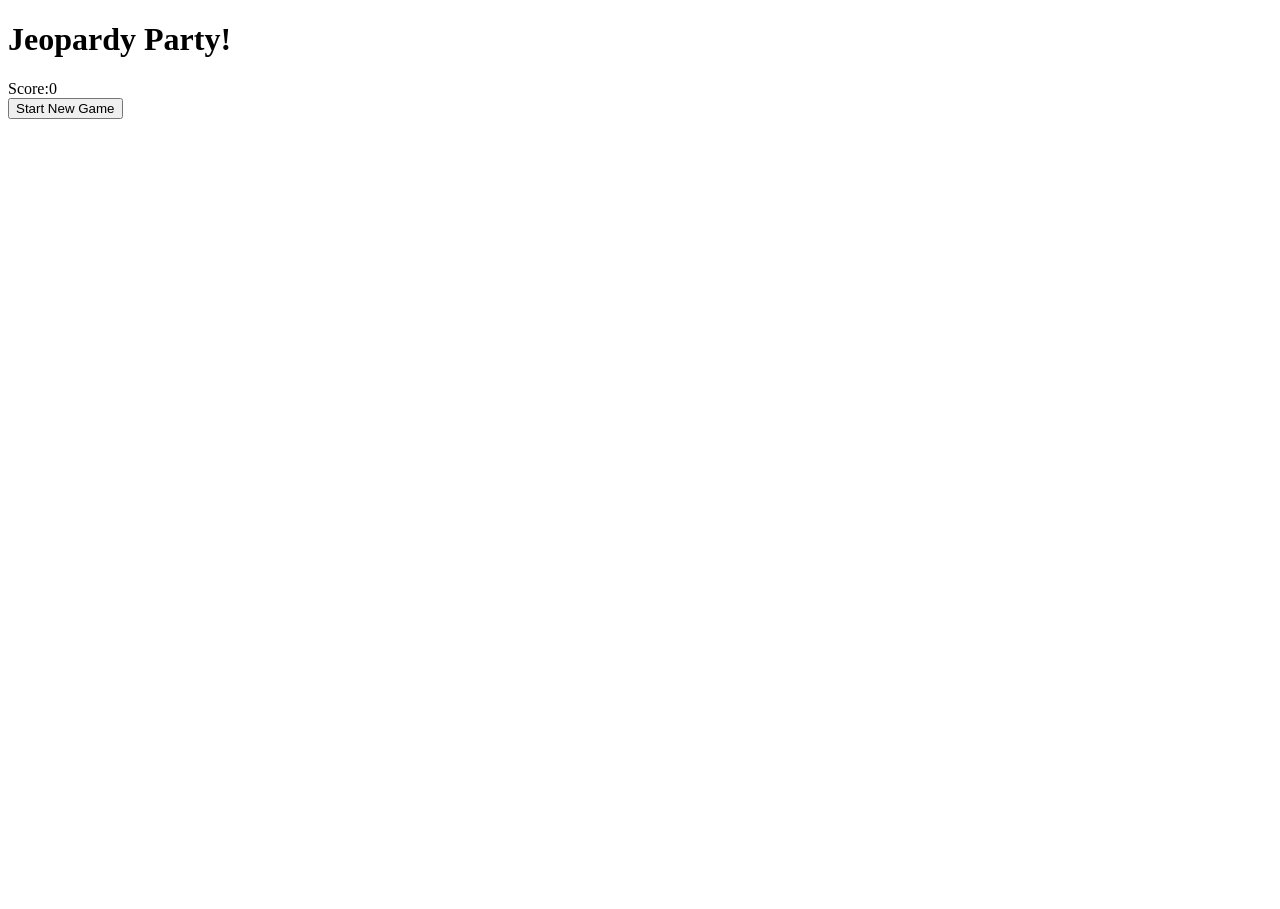
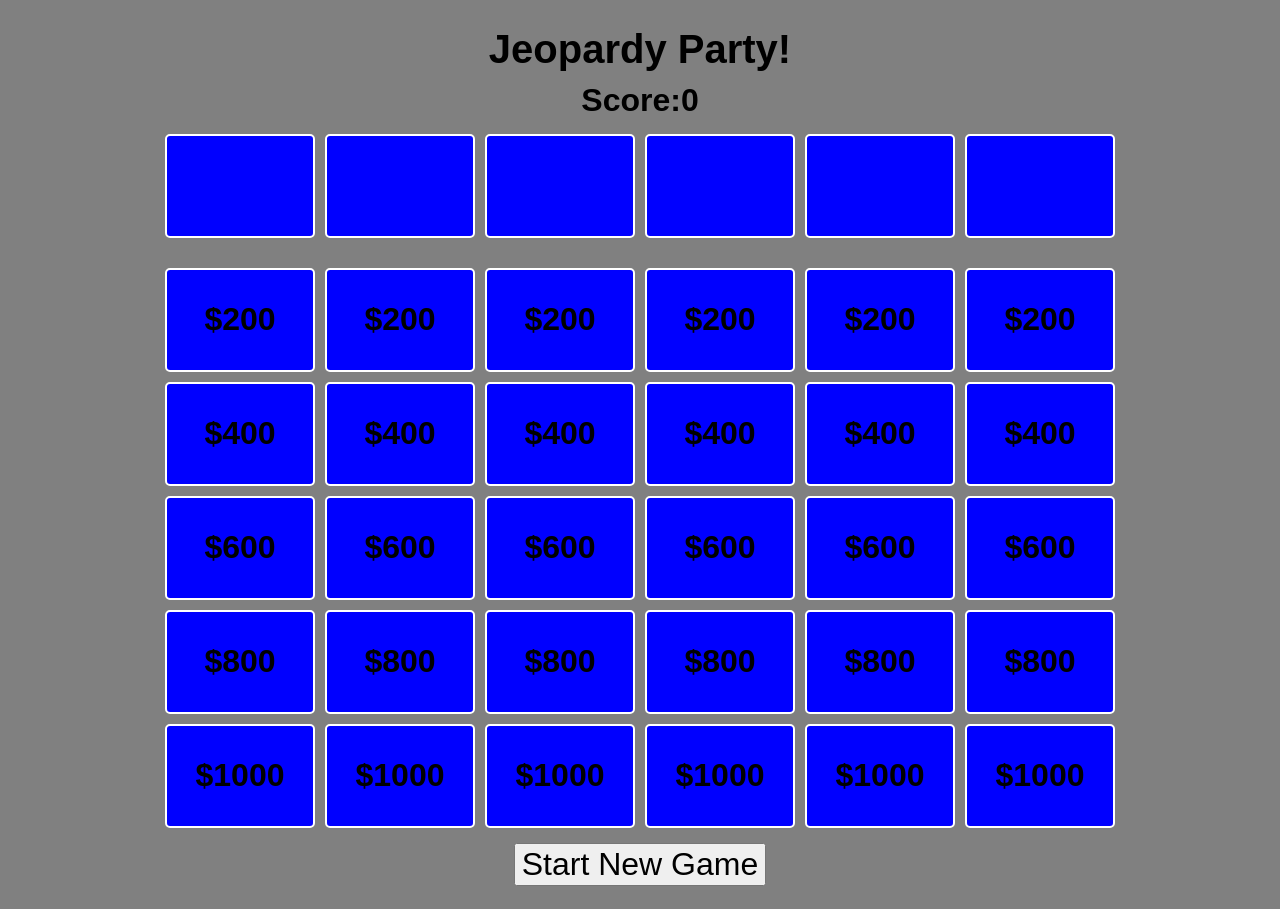
Before and after one commit to coderrob22/Jeopardy-API, a plain HTML site: page index.html in a window 1280 px wide. Before the commit the page ends 800 px from the top, so only its background shows below. Drawn offline with Linux system fonts and the light colour scheme.

Commit message:
stylesheet updates and js set up

```diff
--- a/css/styles.css
+++ b/css/styles.css
@@ -22,28 +22,39 @@ span{
     flex-direction: column;
     width: 75vw;
     margin: 10px auto;
-    border: 2px solid red;
 }
 #category-row{
     display: flex;
     align-items:center;
     margin-bottom: 20px;
-    border: 2px solid orange;
 }
 #clue-board{
     flex-direction: column;
-    border: 2px solid blue
 }
 .clue-box{
     display: flex;
-    border: 2px solid green;
+    align-items: center;
+    justify-content: center;
+    border: 2px solid white;
     border-radius: 5px;
     margin: 5px;
     height: 100px;
-    flex: 1
+    flex: 1;
+    background-color: blue;
+    font-weight: bold;
+    font-size: 2rem;
+    text-transform: uppercase;
+
 }
 .clue-row{
     display: flex;
-    border: 2px solid orange;
+
 
 }
+.category-box{
+    font-size: .8rem;
+    line-height: 25px;
+}
+.clicked-box{
+    font-size: 1rem;
+}
--- a/index.html
+++ b/index.html
@@ -4,6 +4,7 @@
     <meta charset="UTF-8">
     <meta http-equiv="X-UA-Compatible" content="IE=edge">
     <meta name="viewport" content="width=device-width, initial-scale=1.0">
+    <link rel="stylesheet" type="text/css" href="/css/styles.css"/>
     <title>Game Time</title>
 </head>
 <body>
@@ -15,6 +16,6 @@
     </div>
 <button type="button" id="start-game">Start New Game</button>
 
-    <script type="text/javascript" src="main.js"></script>
+    <script type="text/javascript" src="/js/main.js"></script>
 </body>
 </html>
--- a/js/main.js
+++ b/js/main.js
@@ -1,13 +1,25 @@
 // Initialize Game Board on Load
 initBoard()
+initCatRow()
+
+function initCatRow(){
+    let catRow = document.getElementById('category-row')
+
+    for (let k=0; k<6; k++){
+        let box= document.createElement('div')
+        box.className= 'clue-box category-box'
+        catRow.appendChild(box)
+
+    }
+}
 
 function initBoard(){
     let board = document.getElementById('clue-board')
 
     //Generate 5 rows, then place 6 boxes in each row
-}   for (let i = 0; i < 5; i++){
+   for (let i = 0; i < 5; i++){
         let row = document.createElement('div')
-        let boxValue = 200* (i+1)
+        let boxValue = 200 * (i+1)
         row.className = 'clue-row'
 
         for (let j=0; j<6; j++){
@@ -16,7 +28,12 @@ function initBoard(){
             box.textContent= '$' + boxValue
 
             //box.appendChild(document.createTextNode(boxValue)) Backwards Compatible
-            box.addEventListener('click', getClue, flase)
+            box.addEventListener('click', getClue, false)
             row.appendChild(box)
         }
+        board.appendChild(row)
 }
+}
+function getClue(){
+    console.log('Time for a clue!')
+}
```
